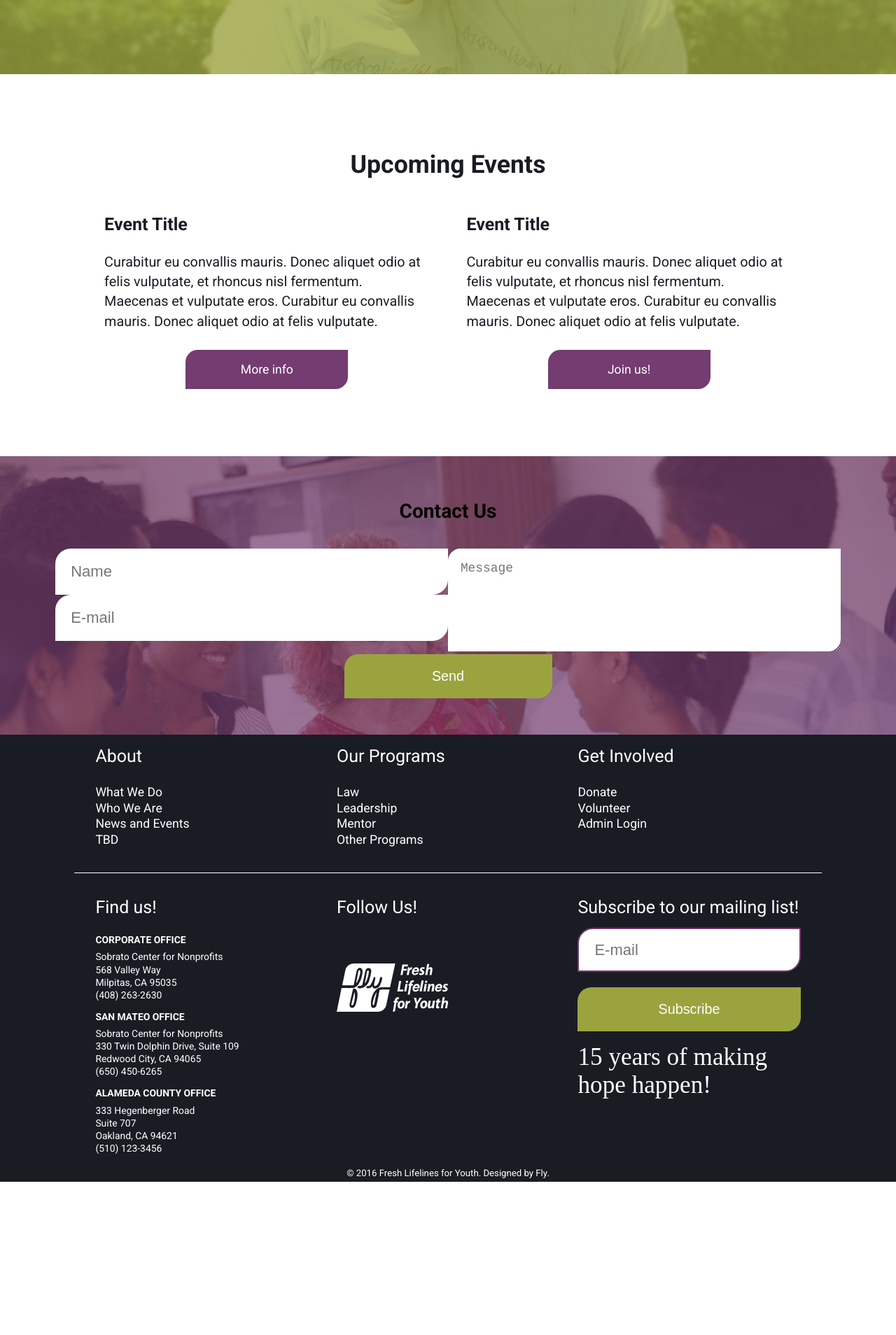
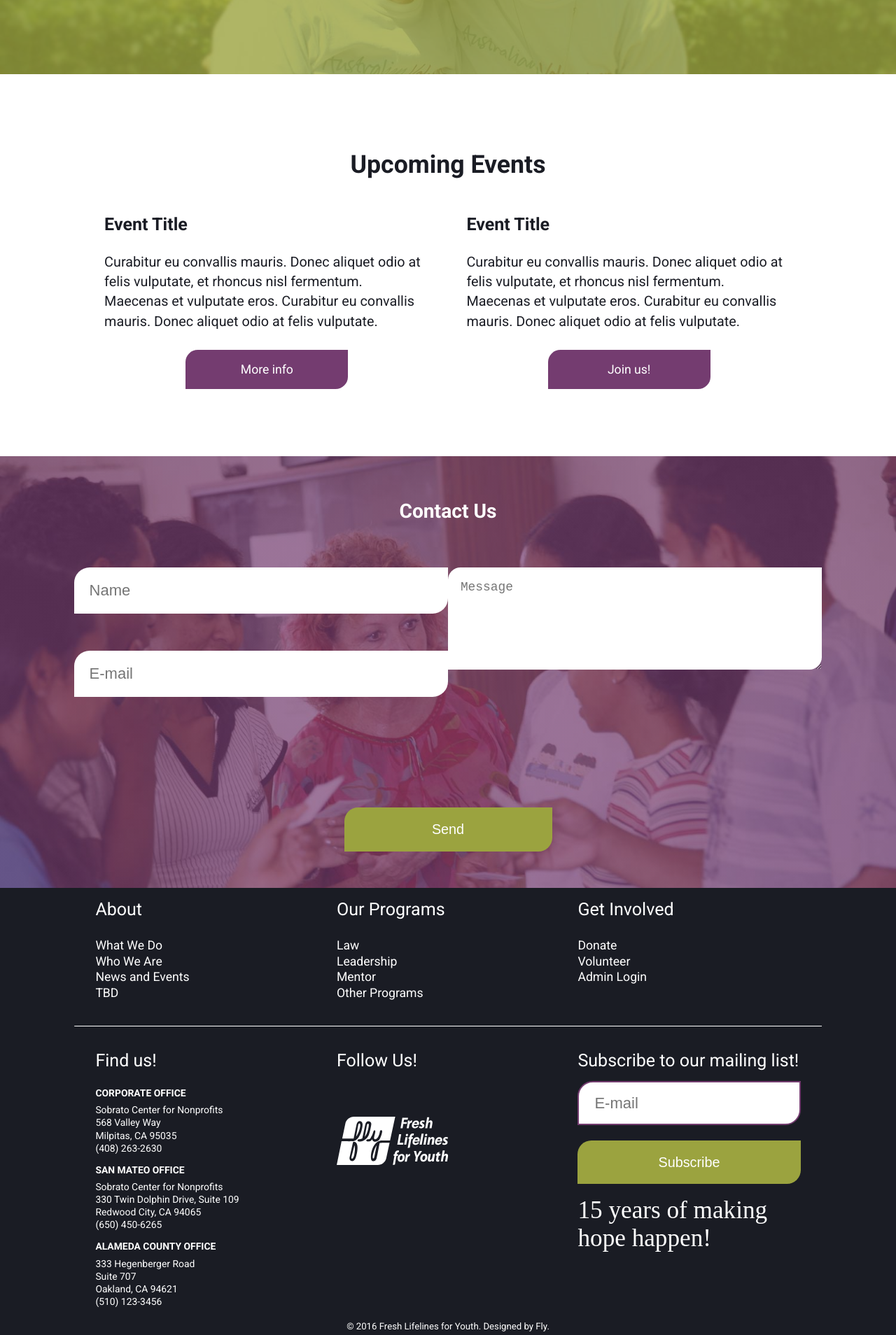
Before and after one commit to rajaaalsubairi/fly-program, a Jekyll site: the page built from index.html, in a window 1280 px wide. Shown: the part 2595-4503 px from the top of the page at 70% size. Built offline with Jekyll 4.4.1, drawn with Linux system fonts in a browser that asks for light colours; some web fonts are replaced; a style sheet for code colours, icons or effects is not loaded; before the commit the page ends 4284 px from its top, so only the background shows below that.

Commit message:
refactor(html): adjust alignment

```diff
--- a/_layouts/default.html
+++ b/_layouts/default.html
@@ -66,9 +66,9 @@
 
         {{content}}
 
-        <form action="#" method="post" class="c-form pad-t-2 pad-b-2">
+        <form action="#" method="post" class="form-footer c-form pad-t-2 pad-b-2">
           <h2>Contact Us</h2>
-          <div class="grid">
+          <div class="grid island text-center">
             <div class="push-0 unit unit-xs-1 unit-s-1 unit-m-1-2 unit-l-1-2">
               <div class="grid">
                 <div class="push-0 unit unit-xs-1 unit-s-1 unit-m-1 unit-l-1">
```
